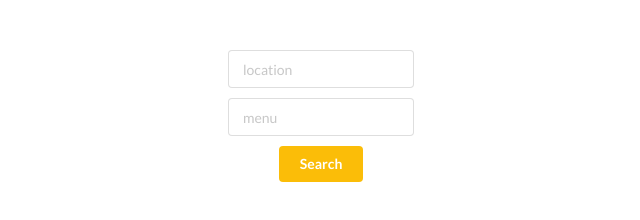
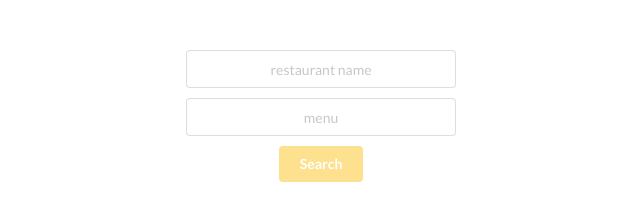
Before and after one commit to SayakaOno/image-search, a React app: page / in a window 1280 px wide. Shown: the top 220 px of the page, without its empty margins (319-959 px from the left). Built offline with nearby package versions, Linux system fonts and the light colour scheme.

Commit message:
* modify input styles * add disabled button style

```diff
--- a/src/components/App.js
+++ b/src/components/App.js
@@ -15,12 +15,20 @@ class App extends Component {
     loading: false
   };
 
+  searchButtonRef = React.createRef();
+
   isInputEmpty = () => {
     return !this.state.term;
   };
 
   handleChange = e => {
     this.setState({ [e.target.name]: e.target.value });
+    const classNames = "ui yellow button";
+    setTimeout(() => {
+      this.state.location || this.state.term
+        ? (this.searchButtonRef.current.className = classNames)
+        : (this.searchButtonRef.current.className = classNames + " disabled");
+    }, 0);
   };
 
   onSearchSubmit = async (start = 1) => {
@@ -137,6 +145,7 @@ class App extends Component {
       <main>
         <React.StrictMode>
           <Search
+            ref={this.searchButtonRef}
             location={location}
             term={term}
             onChange={this.handleChange}
--- a/src/components/Search.js
+++ b/src/components/Search.js
@@ -1,6 +1,6 @@
 import React, { Component } from "react";
 
-const Search = props => {
+const Search = React.forwardRef((props, ref) => {
   const { location, term, onChange, onClick, onKeyDown } = props;
   return (
     <div className="ui input search">
@@ -9,7 +9,7 @@ const Search = props => {
         type="text"
         value={location}
         onChange={onChange}
-        placeholder="location"
+        placeholder="restaurant name"
       />
       <input
         name="term"
@@ -19,11 +19,11 @@ const Search = props => {
         onKeyDown={onKeyDown}
         placeholder="menu"
       />
-      <button className="ui yellow button" onClick={onClick}>
+      <button ref={ref} className="ui yellow button disabled" onClick={onClick}>
         Search
       </button>
     </div>
   );
-};
+});
 
 export default Search;
--- a/src/styles.css
+++ b/src/styles.css
@@ -11,13 +11,17 @@ main {
 .search {
   margin-bottom: 30px;
 }
-.ui.input {
+.ui.input.search {
   display: block;
+  max-width: 300px;
+  margin: 0 auto;
 }
-input {
+.ui.input.search input {
   display: block;
+  width: 90% !important;
   margin: 0 auto !important;
   margin-bottom: 10px !important;
+  text-align: center !important;
 }
 button {
   display: block !important;
```
